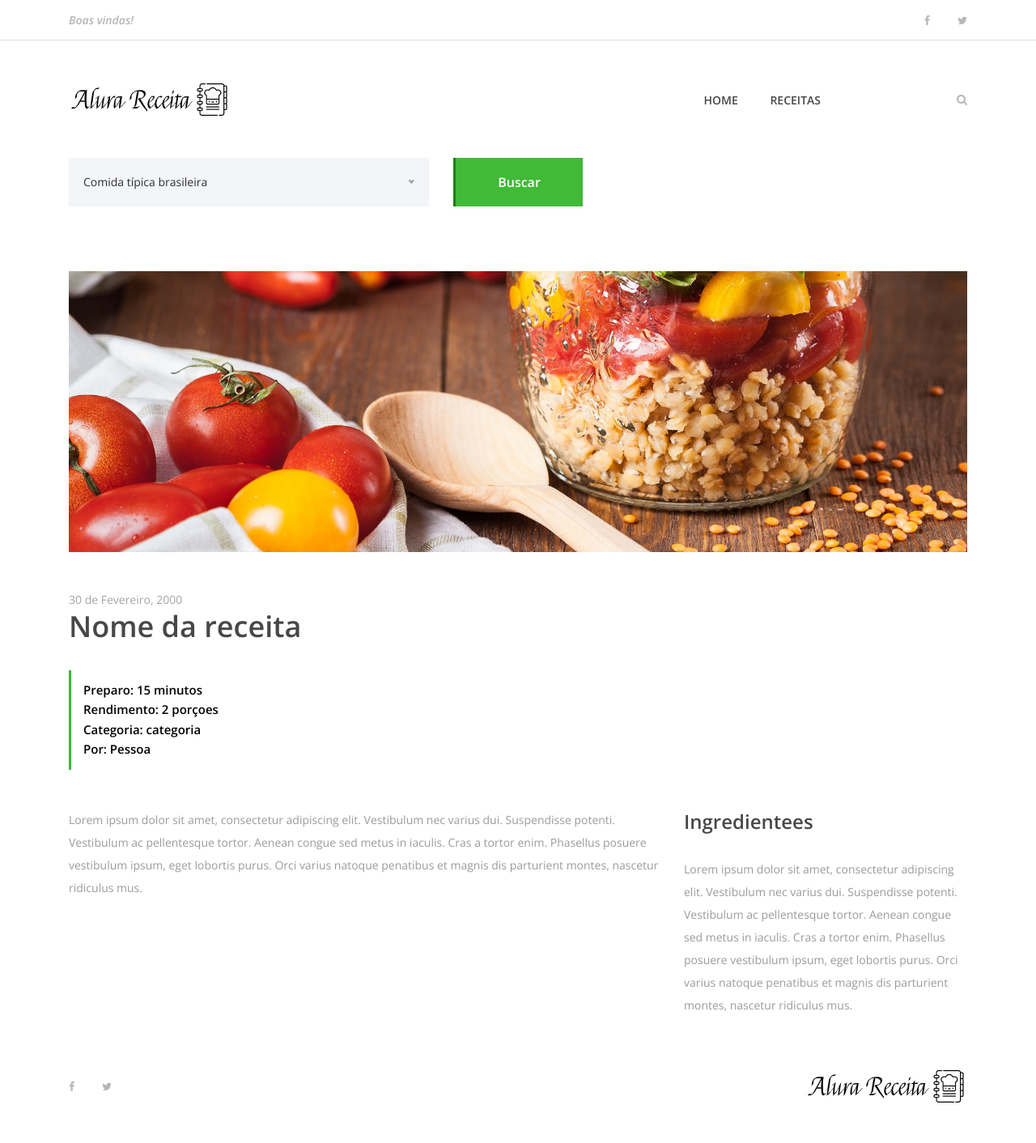
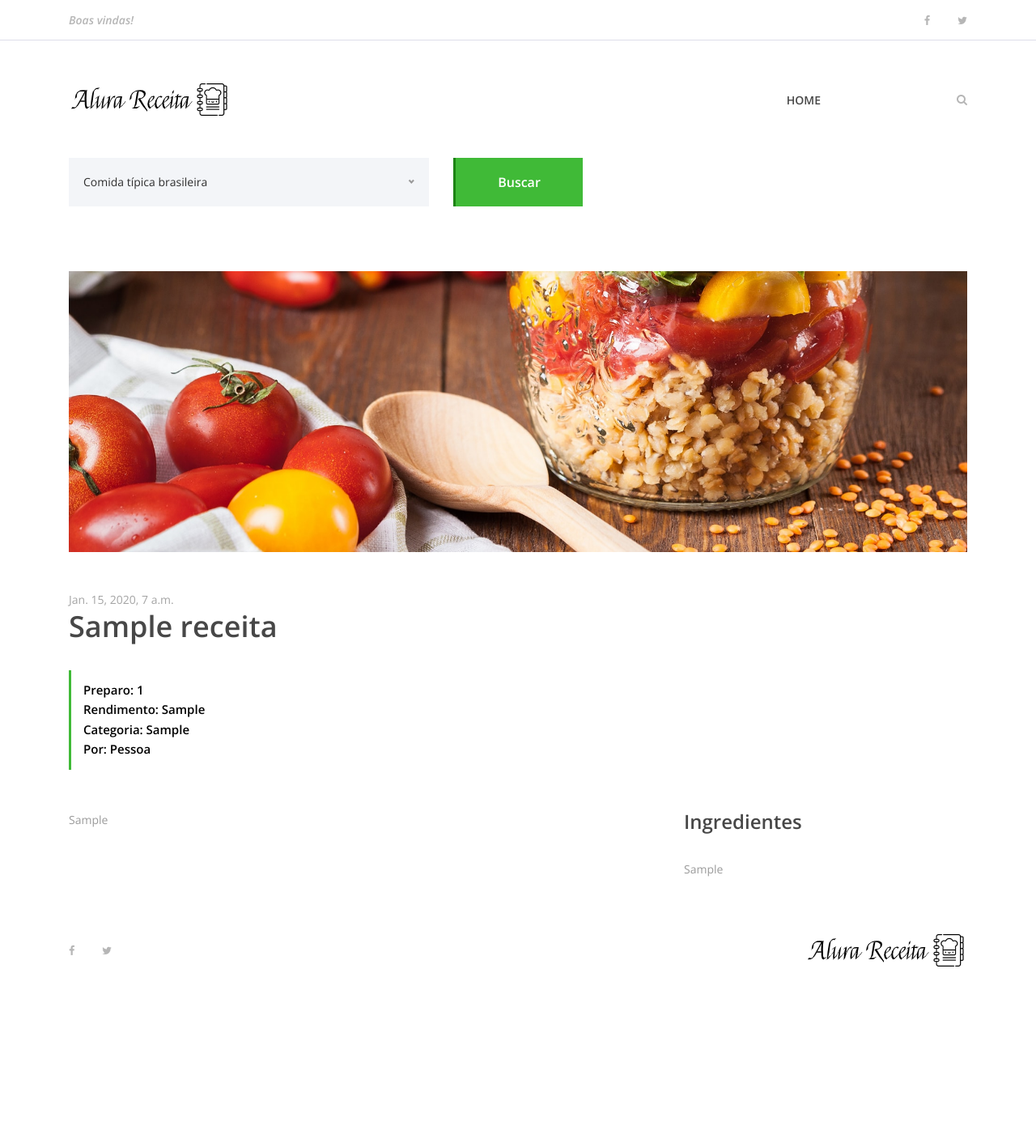
Before and after one commit to gabriellambert/Receitas, a Django app: template receitas/templates/receita.html in a window 1280 px wide. Shown: the whole page at 81% size. After the commit the page ends 1194 px from the top, so only its background shows below. Run offline with Django 3.2, Linux system fonts and the light colour scheme; the template is opened without the code that fills it: values that come from a table or form of the project are taken from there, others are empty; tables that the repository leaves empty hold one stand-in row (values such as "Sample post"); some libraries are stand-ins or nearby versions.

Commit message:
Ajusta os parametros na url

```diff
--- a/receitas/templates/index.html
+++ b/receitas/templates/index.html
@@ -37,7 +37,7 @@
                     <div class="single-best-receipe-area mb-30">
                         <img src="{% static 'img/bg-img/foto_receita.png' %}" alt="">
                         <div class="receipe-content">
-                            <a href="receita.html">
+                            <a href="{% url 'receita' receita.id %}">
                                 <h5>{{ receita.nome_receita }}</h5>
                             </a>
                         </div>
--- a/receitas/templates/partials/menu.html
+++ b/receitas/templates/partials/menu.html
@@ -58,7 +58,6 @@
                             <div class="classynav">
                                 <ul>
                                     <li><a href="{% url 'index' %}">Home</a></li>
-                                    <li><a href="{% url 'receita' %}">Receitas</a></li>
                                 </ul>
 
                                 <!-- Formulario de busca -->
--- a/receitas/templates/receita.html
+++ b/receitas/templates/receita.html
@@ -68,12 +68,12 @@
             <div class="row">
                 <div class="col-12 col-md-8">
                     <div class="receipe-headline my-5">
-                        <span>30 de Fevereiro, 2000</span>
-                        <h2>Nome da receita</h2>
+                        <span>{{ receita.date_receita }}</span>
+                        <h2>{{ receita.nome_receita }}</h2>
                         <div class="receipe-duration">
-                            <h6>Preparo: 15 minutos</h6>
-                            <h6>Rendimento: 2 porçoes</h6>
-                            <h6>Categoria: categoria</h6>
+                            <h6>Preparo: {{ receita.tempo_preparo }}</h6>
+                            <h6>Rendimento: {{ receita.rendimento }}</h6>
+                            <h6>Categoria: {{ receita.categoria }}</h6>
                             <h6>Por: Pessoa</h6>
                         </div>
                     </div>
@@ -84,16 +84,16 @@
                 <div class="col-12 col-lg-8">
                     <!-- Single Preparation Step -->
                     <div class="single-preparation-step d-flex">
-                        <p>Lorem ipsum dolor sit amet, consectetur adipiscing elit. Vestibulum nec varius dui. Suspendisse potenti. Vestibulum ac pellentesque tortor. Aenean congue sed metus in iaculis. Cras a tortor enim. Phasellus posuere vestibulum ipsum, eget lobortis purus. Orci varius natoque penatibus et magnis dis parturient montes, nascetur ridiculus mus. </p>
+                        <p>{{ receita.modo_preparo }}</p>
                     </div>
                 </div>
 
                 <!-- Ingredientes -->
                 <div class="col-12 col-lg-4">
                     <div class="ingredients">
-                        <h4>Ingredientees</h4>
+                        <h4>Ingredientes</h4>
                         <div class="ingredients">
-                            <p>Lorem ipsum dolor sit amet, consectetur adipiscing elit. Vestibulum nec varius dui. Suspendisse potenti. Vestibulum ac pellentesque tortor. Aenean congue sed metus in iaculis. Cras a tortor enim. Phasellus posuere vestibulum ipsum, eget lobortis purus. Orci varius natoque penatibus et magnis dis parturient montes, nascetur ridiculus mus. </p>
+                            <p>{{ receita.ingredientes }}</p>
                         </p>
                         </div>
                     </div>
--- a/receitas/urls.py
+++ b/receitas/urls.py
@@ -4,5 +4,5 @@ from . import views
 
 urlpatterns = [
     path('', views.index, name='index'),
-    path('receita', views.receita, name='receita')
+    path('<int:receita_id>', views.receita, name='receita')
 ]
```
Also changed, not shown: receitas/views.py (+9 -3 lines).
